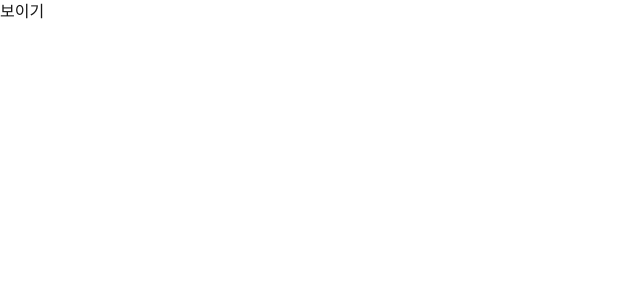
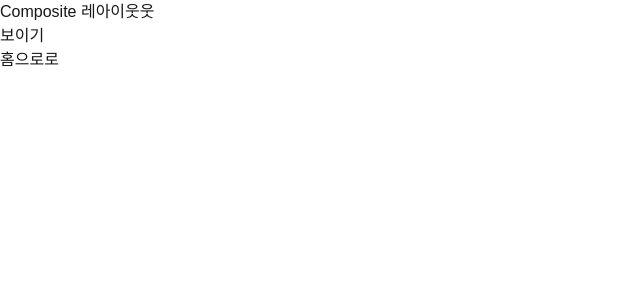
Before and after one commit to changnam/sample-next-basic, a Next.js app: page /composite in a window 1280 px wide. Shown: the top 300 px of the page, without its empty margins (0-640 px from the left). Built offline with nearby package versions, Linux system fonts and the light colour scheme.

Commit message:
layout component 는 dynamic ssr 이어도 한번만 수행된다. page.js 는 request 마다 수행된다.

```diff
--- /dev/null
+++ b/app/about/layout.js
@@ -0,0 +1,8 @@
+export default function AboutLayout({children}){
+    return (
+        <>
+            <div>About 레이아웃</div>
+            {children}
+        </>
+    )
+}
--- /dev/null
+++ b/app/composite/layout.js
@@ -0,0 +1,8 @@
+export default function CompositeLayout({children}){
+    return (
+        <>
+            <div>Composite 레아이웃웃</div>
+            {children}
+        </>
+    )
+}
--- a/app/composite/page.js
+++ b/app/composite/page.js
@@ -1,13 +1,17 @@
 import ClientComponent from "@/component/ClientComponent";
 import ServerComponent from "@/component/ServerComponent";
+import Link from "next/link";
 
 export const dynamic = "force-dynamic";
 
 export default function Composite(){
 
     return(
+        <>
         <ClientComponent>
             <ServerComponent />
         </ClientComponent>
+        <Link className="block" href="/">홈으로로</Link>
+        </>
     )
 }
```
